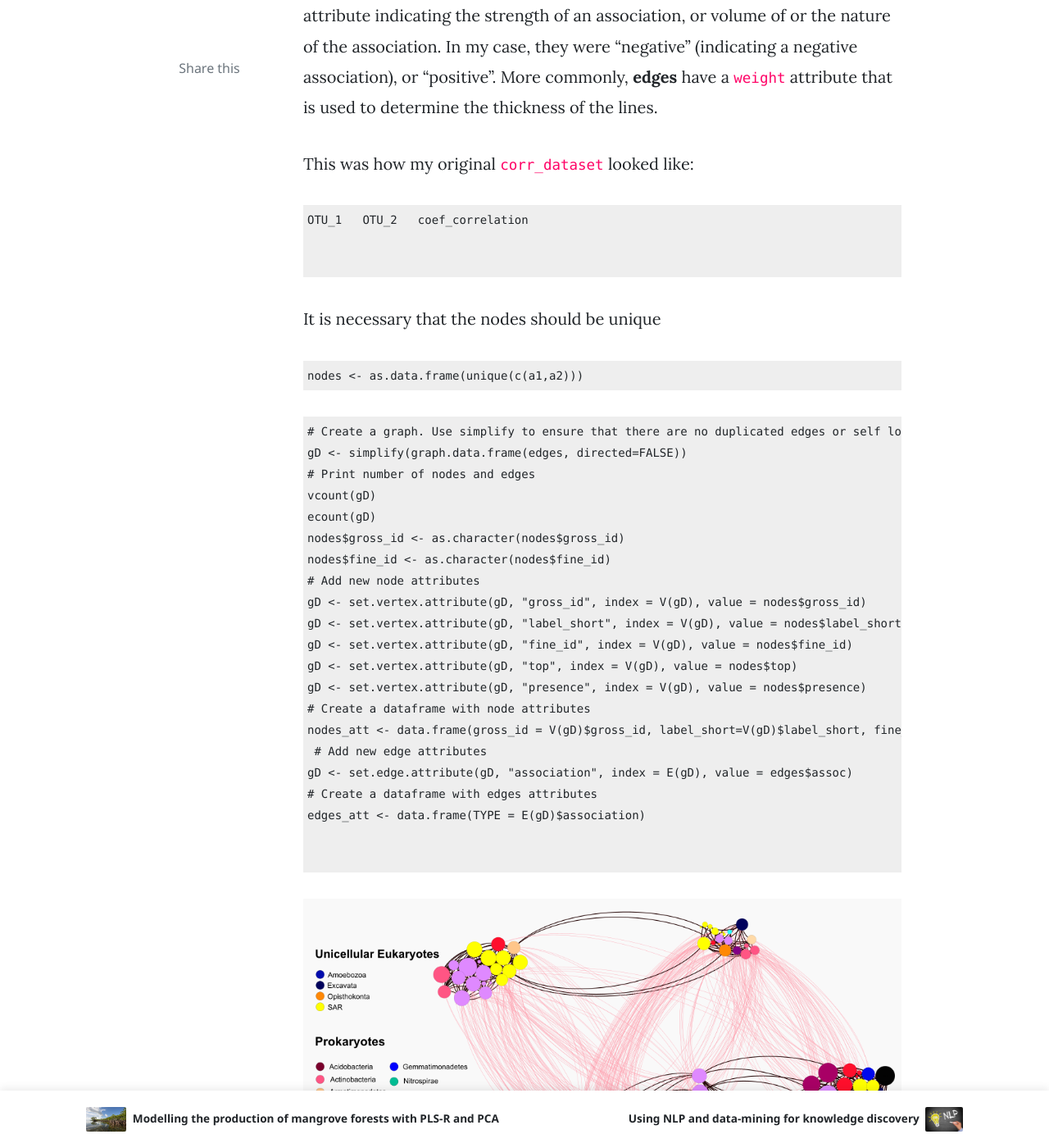
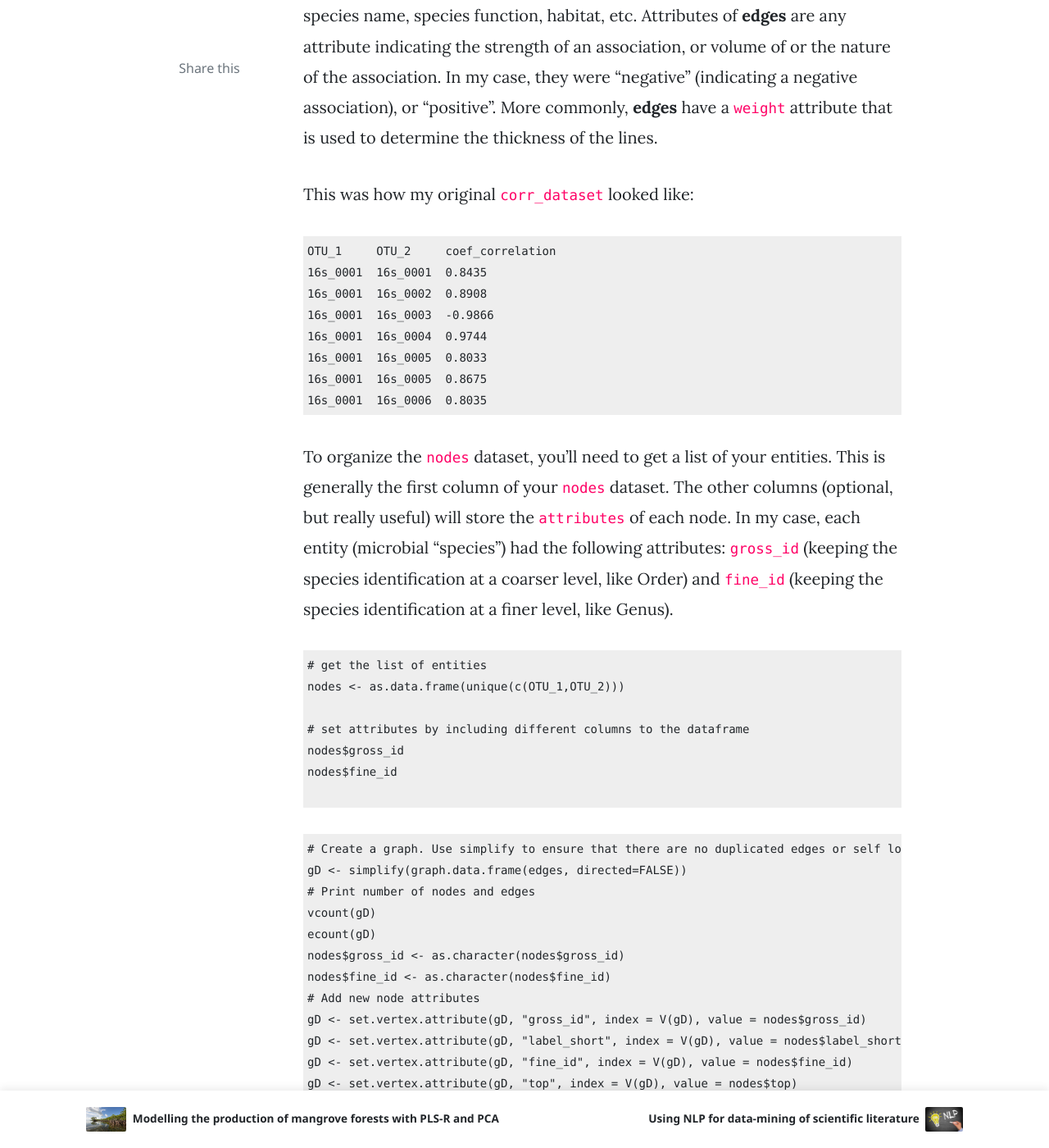
Before and after one commit to AlineQuadros/blog, a Jekyll site: the page built from _posts/2019-01-26-network-analysis-bacterial-communities.md, in a window 1280 px wide and 1400 px high, scrolled down 919 px. Shown: the whole window at 82% size. Built offline with Jekyll 4.4.1, drawn with Linux system fonts in a browser that asks for light colours; nearby versions of some CDN libraries; comment, search, counter and statistics services are not loaded; some of the changed text lies outside the part shown.

Commit message:
post updates

````diff
--- a/_posts/2019-01-26-network-analysis-bacterial-communities.md
+++ b/_posts/2019-01-26-network-analysis-bacterial-communities.md
@@ -3,28 +3,41 @@ layout: post
 title:  "Network analysis of bacterial communities"
 author: Aline
 categories: [ ecology, data-science, dataviz]
-image: assets/images/rice-network.png
+image: assets/images/microbialnets.png
 tags: [featured]
 ---
 
 
-Network analysis has been increasingly used to understand relationships between entities. Although the method itself and all the network metrics have been around for a long time, recent improvements of *visualization techniques* really
+Network analysis has been increasingly used to understand relationships between entities. Although the method itself and all the network metrics have been around for a long time, recent improvements of *visualization techniques* really made this tool more popular.
 
-In ecology,
+In ecology, network analysis can be used to study the interactions between species, and to understand the organization of ecological communities.
 
 Networks are composed of **nodes** (and their attributes) and **edges** (and their attributes). To build a network, these two datasets are necessary. For example, the project showed above, the nodes are the species (actually OTUs), and the edges represent associations between them. Attributes of **nodes** could be ID, species name, species function, habitat, etc. Attributes of **edges** are any  attribute indicating the strength of an association, or volume of or the nature of the association. In my case, they were "negative" (indicating a negative association), or "positive". More commonly, **edges** have a `weight` attribute that is used to determine the thickness of the lines.
 
 This was how my original `corr_dataset` looked like:
 ```
-OTU_1   OTU_2   coef_correlation
+OTU_1     OTU_2     coef_correlation
+16s_0001  16s_0001  0.8435
+16s_0001  16s_0002  0.8908
+16s_0001  16s_0003  -0.9866
+16s_0001  16s_0004  0.9744
+16s_0001  16s_0005  0.8033
+16s_0001  16s_0005  0.8675
+16s_0001  16s_0006  0.8035
+```
 
+To organize the `nodes` dataset, you'll need to get a list of your entities. This is generally the first column of your `nodes` dataset. The other columns (optional, but really useful) will store the `attributes` of each node. In my case, each entity (microbial "species") had the following attributes: `gross_id` (keeping the species identification at a coarser level, like Order) and `fine_id` (keeping the species identification at a finer level, like Genus).
+
+```
+# get the list of entities
+nodes <- as.data.frame(unique(c(OTU_1,OTU_2)))
+
+# set attributes by including different columns to the dataframe
+nodes$gross_id
+nodes$fine_id
 
 ```
 
-It is necessary that the nodes should be unique
-```
-nodes <- as.data.frame(unique(c(a1,a2)))
-```
 
 ```
 # Create a graph. Use simplify to ensure that there are no duplicated edges or self loops
````
Also changed, not shown: _posts/2018-10-11-analysis-crab-heartbeat-with-LOESS.md (+2 -2 lines), _posts/2019-01-11-modelling-mangrove-forests.md (+2 -1 lines), _posts/2019-05-11-NLP-knowledge-discovery-science-literature.md (+4 -6 lines), assets/images/microbialnets.jpg (added), assets/images/signal1.png (added).
